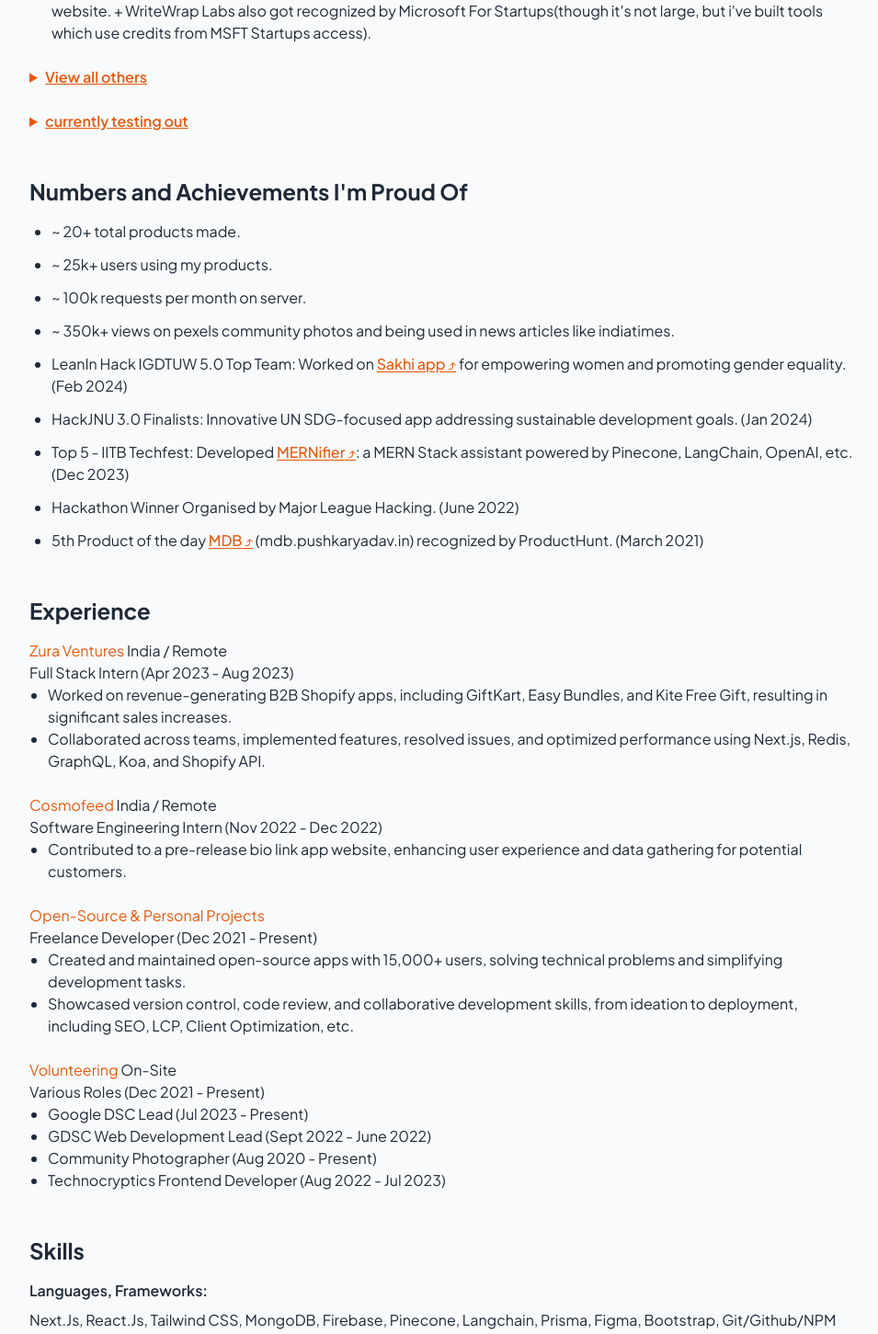
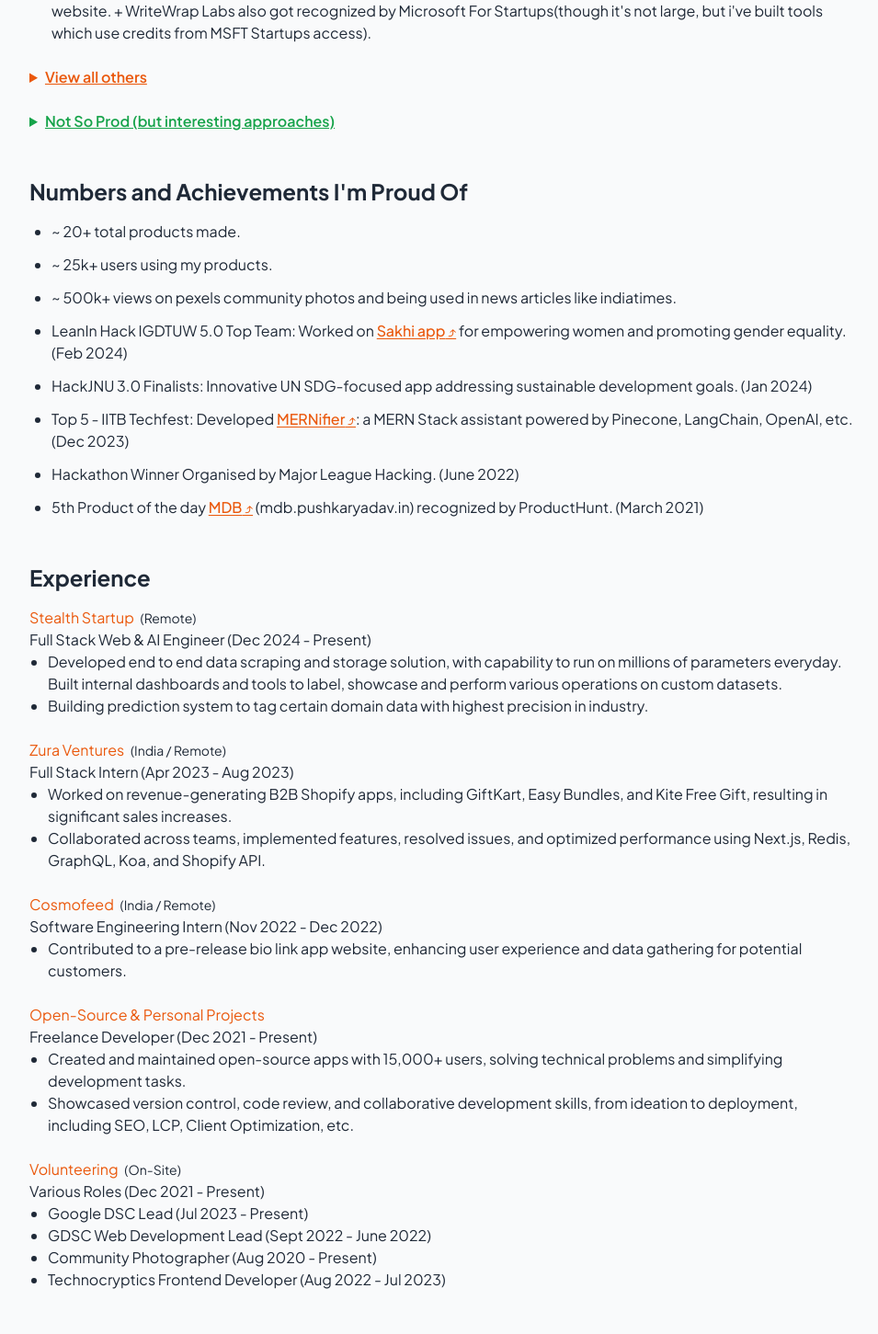
Before and after one commit to pushkarydv/portfolio, a Next.js app: page / in a window 1280 px wide. Shown: the part 584-2035 px from the top of the page at 92% size, without its empty margins (160-1115 px from the left). Built offline with nearby package versions, Linux system fonts and the light colour scheme.

Commit message:
data updates

```diff
--- a/src/components/Home/Achievements.js
+++ b/src/components/Home/Achievements.js
@@ -8,9 +8,8 @@
       <ul className="list-disc ml-6 space-y-3">
         <li>~ 20+ total products made.</li>
         <li>~ 25k+ users using my products.</li>
-        <li>~ 100k requests per month on server.</li>
         <li>
-          ~ 350k+ views on pexels community photos and being used in news
+          ~ 500k+ views on pexels community photos and being used in news
           articles like indiatimes.
         </li>
         <li>
--- a/src/components/Home/Experince.js
+++ b/src/components/Home/Experince.js
@@ -5,9 +5,24 @@
   return (
     <section className="mb-12">
       <SectionTitle>Experience</SectionTitle>
-      <ul className="space-y-6">
+      <ul className="space-y-6 text">
         <li>
-          <span className="text-orange-600"> Zura Ventures</span> India / Remote
+          <span className="text-orange-600"> Stealth Startup</span> <span className="text-sm ml-1">(Remote)</span>
+          <br />
+          Full Stack Web & AI Engineer (Dec 2024 - Present)
+          <br />
+          <ul className="list-disc ml-5">
+            <li>
+              Developed end to end data scraping and storage solution, with capability to run on millions of parameters everyday. <br />
+              Built internal dashboards and tools to label, showcase and perform various operations on custom datasets.
+            </li>
+            <li>
+              Building prediction system to tag certain domain data with highest precision in industry.
+            </li>
+          </ul>
+        </li>
+        <li>
+          <span className="text-orange-600"> Zura Ventures</span> <span className="text-sm ml-1">(India / Remote)</span>
           <br />
           Full Stack Intern (Apr 2023 - Aug 2023)
           <br />
@@ -25,7 +40,7 @@
           </ul>
         </li>
         <li>
-          <span className="text-orange-600">Cosmofeed</span> India / Remote
+          <span className="text-orange-600">Cosmofeed</span> <span className="text-sm ml-1">(India / Remote)</span>
           <br />
           Software Engineering Intern (Nov 2022 - Dec 2022)
           <br />
@@ -56,7 +71,7 @@
           </ul>
         </li>
         <li>
-          <span className="text-orange-600"> Volunteering</span> On-Site
+          <span className="text-orange-600"> Volunteering</span> <span className="text-sm ml-1">(On-Site)</span>
           <br />
           Various Roles (Dec 2021 - Present)
           <br />
--- a/src/components/Home/WhatIBuilt.js
+++ b/src/components/Home/WhatIBuilt.js
@@ -63,8 +63,8 @@
       </details>
 
       <details className="mt-6">
-        <summary className="text-orange-600 underline cursor-pointer font-semibold">
-          currently testing out
+        <summary className="text-green-600 underline cursor-pointer font-semibold">
+          Not So Prod (but interesting approaches)
         </summary>
         <ul className="list-disc ml-6 mt-4 space-y-3">
           {tests.map((item, index) => (
--- a/src/utils/data.js
+++ b/src/utils/data.js
@@ -96,12 +96,26 @@
 
 export const tests = [
   [
-        "Chat:ft-pushkar",
+    "x/pushkaryadavin Chat : fine tuned gpt-4o-mini",
     "http://tw-pushkaryadavin-chat.vercel.app/",
     "Fine tuned gpt-4o-mini on my public interaction data via a custom tool to scrap, fix and remove clutter like usernames links to create a perfect replier for my chat.",
     "RES",
     " I don't tweet a lot so the data was pretty low and model isn't that accurate but good then pure gpt (~97k training tokens)",
   ],
+  [
+    "Memory in Images",
+    "https://memory-in-images.vercel.app/",
+    "Search within your images using natural language. Upload images, automatically analyze them with AI, and search through them using conversational queries like 'hiking on a mountain with cows' or 'when I was fat'.",
+    "ACTIVE",
+    "",
+  ],
+  [
+    "Video Memory",
+    "https://video-memory.vercel.app/",
+    "Video memory remembers moments of videos form millions of these and can directly search for any video from a single moment.",
+    "ACTIVE",
+    "",
+  ]
 ];
 
 export const socials = {
```
Lines whose indentation alone changed are shown as unchanged.
